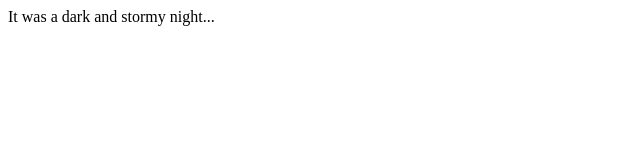
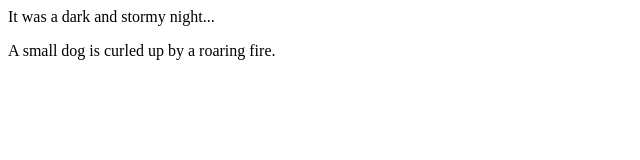
Before and after one commit to ac1988/fireside-story, a plain HTML site: page index.html in a window 1280 px wide. Shown: the whole page, without its empty margins (0-640 px from the left). Drawn offline with Linux system fonts and the light colour scheme.

Commit message:
Added second line of story

```diff
--- a/index.html
+++ b/index.html
@@ -1,5 +1,6 @@
 <html>
     <body>
       <p>It was a dark and stormy night...</p>
+      <p>A small dog is curled up by a roaring fire.</p>
     </body>
   </html>
```
